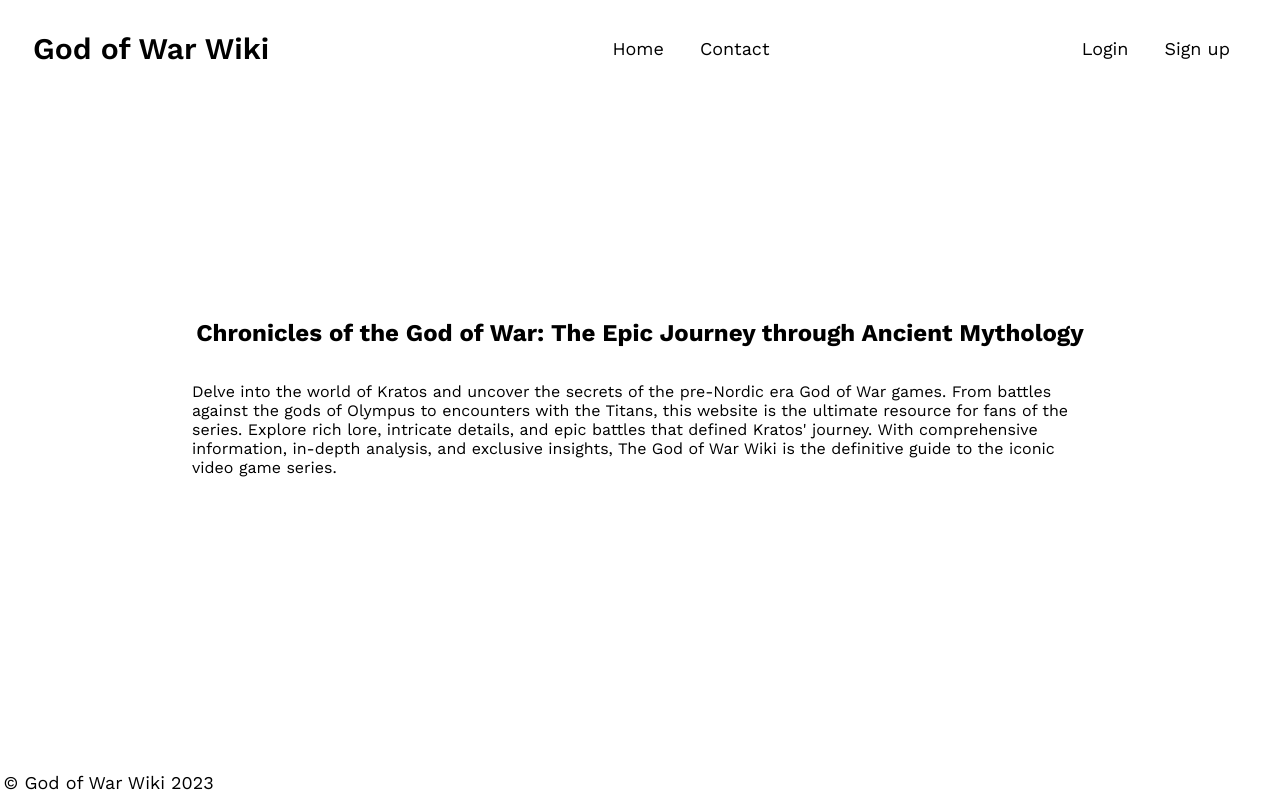
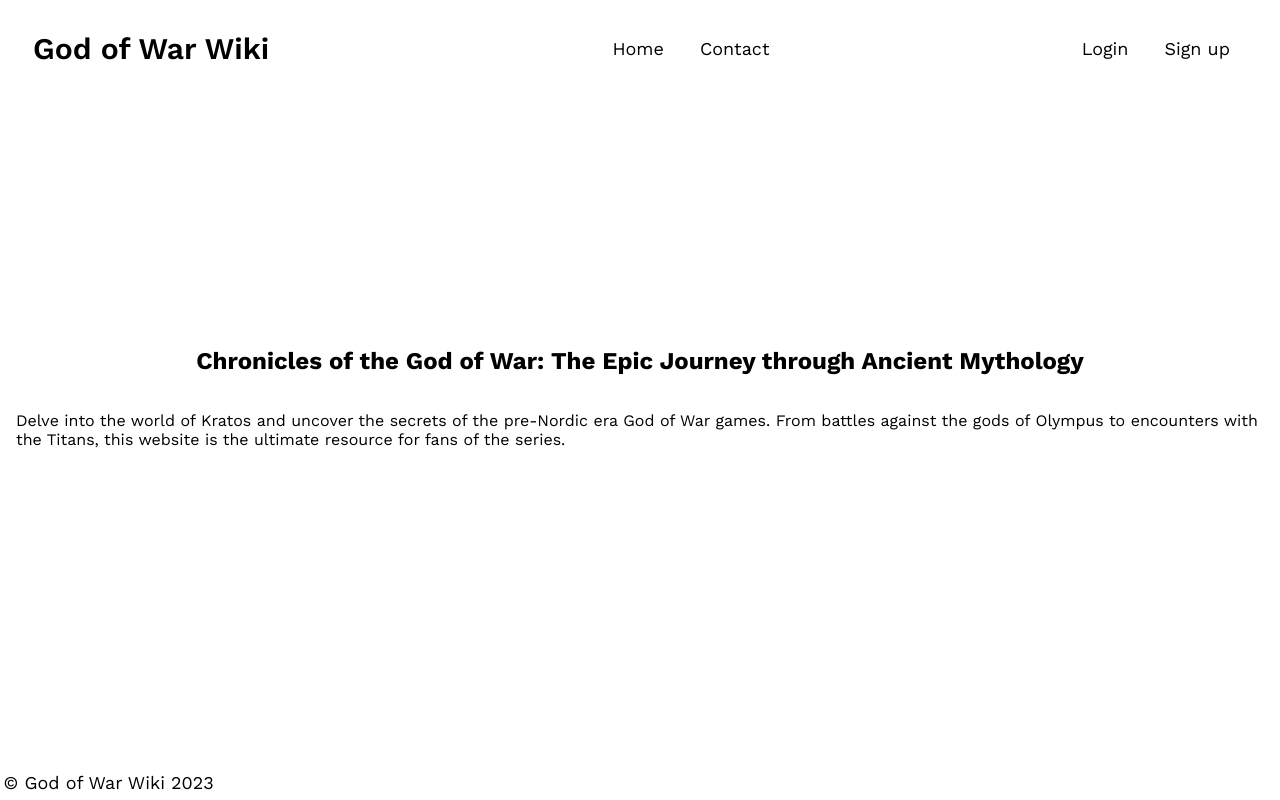
Before and after one commit to Impraa/God-of-War-Wiki, a React (Vite) app in the folder react/: page / in a window 1280 px wide. Built offline with nearby package versions, Linux system fonts and the light colour scheme.

Commit message:
Title and des changed

```diff
--- a/react/src/pages/components/Hero.tsx
+++ b/react/src/pages/components/Hero.tsx
@@ -12,11 +12,7 @@
                 Delve into the world of Kratos and uncover the secrets of the
                 pre-Nordic era God of War games. From battles against the gods
                 of Olympus to encounters with the Titans, this website is the
-                ultimate resource for fans of the series. Explore rich lore,
-                intricate details, and epic battles that defined Kratos'
-                journey. With comprehensive information, in-depth analysis, and
-                exclusive insights, The God of War Wiki is the definitive guide
-                to the iconic video game series.
+                ultimate resource for fans of the series.
             </p>
         </div>
     );
--- a/react/src/styles/pages/components/Hero.scss
+++ b/react/src/styles/pages/components/Hero.scss
@@ -4,5 +4,13 @@
     flex-direction: column;
     align-items: center;
     justify-content: center;
-    padding: 0 12em;
+    padding: 0 1em;
+    .title {
+        font-size: 1.5em;
+        text-align: center;
+    }
+    .desciription {
+        text-align: center;
+        font-size: 0.5em;
+    }
 }
```
